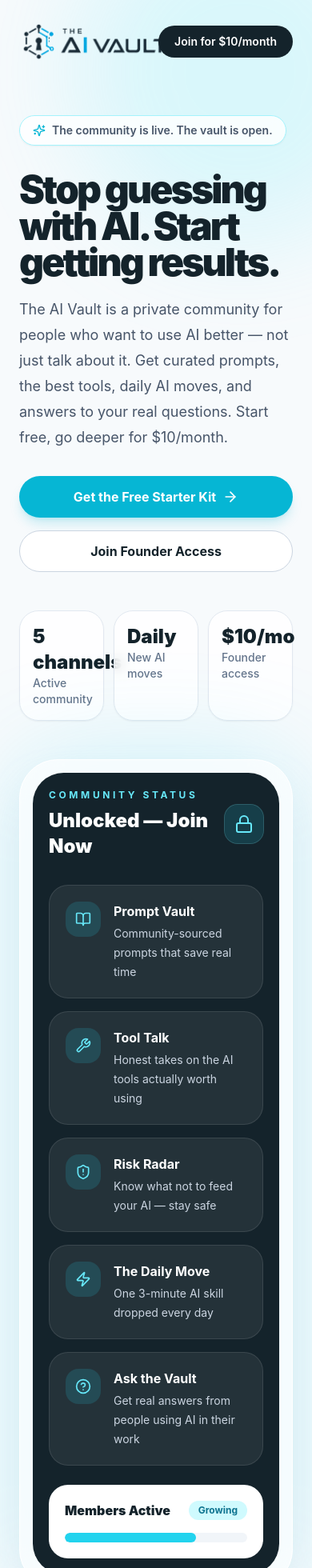
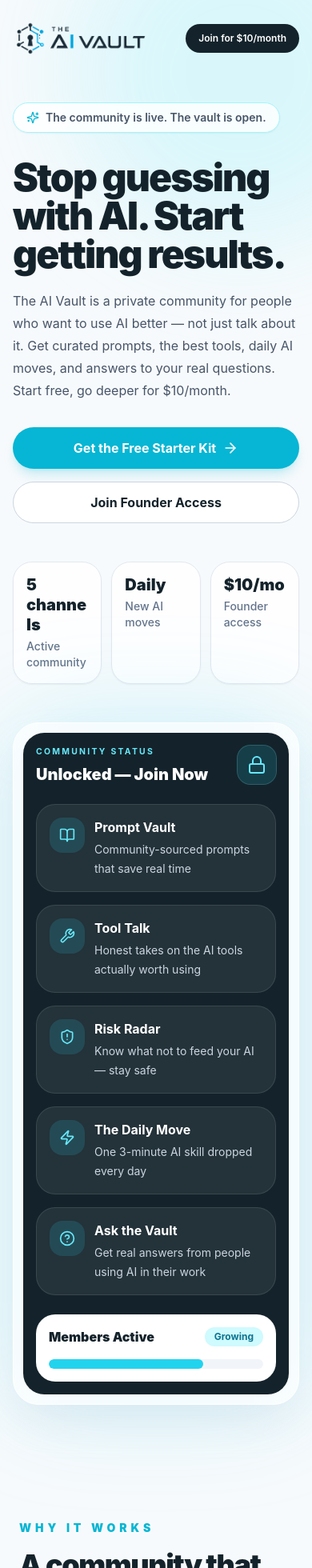
Before and after one commit to keltysage01/aivault, a Next.js app: page / in a window 390 px wide. Shown: the top 1960 px of the page at 80% size. Built offline with nearby package versions, Linux system fonts and the light colour scheme.

Commit message:
Polish mobile landing layout

```diff
--- a/components/footer.tsx
+++ b/components/footer.tsx
@@ -1,13 +1,13 @@
 export function Footer() {
   return (
-    <footer className="relative z-10 mx-auto flex max-w-7xl flex-col gap-5 px-6 py-10 text-sm text-slate-500 md:flex-row md:items-center md:justify-between lg:px-10">
-      <div className="flex items-center gap-3">
+    <footer className="relative z-10 mx-auto flex max-w-7xl flex-col gap-5 px-4 py-10 text-center text-sm text-slate-500 sm:px-6 md:flex-row md:items-center md:justify-between md:text-left lg:px-10">
+      <div className="flex flex-col items-center gap-3 sm:flex-row md:items-center">
         <img
           src="/the-ai-vault-logo.png"
           alt="The AI Vault"
           className="h-12 w-auto max-w-[180px] object-contain"
         />
-        <div>
+        <div className="max-w-xs">
           <p>The private community for people who use AI to get real work done.</p>
         </div>
       </div>
--- a/components/header.tsx
+++ b/components/header.tsx
@@ -12,7 +12,7 @@
 
 export function Header() {
   return (
-    <header className="relative z-10 mx-auto flex max-w-7xl items-center justify-between gap-5 px-6 py-6 lg:px-10">
+    <header className="relative z-10 mx-auto flex max-w-7xl items-center justify-between gap-3 px-4 py-6 sm:gap-5 sm:px-6 lg:px-10">
       <a
         href="#top"
         className="flex min-w-0 items-center"
@@ -21,7 +21,7 @@
         <img
           src="/the-ai-vault-logo.png"
           alt="The AI Vault"
-          className="h-14 w-auto max-w-[190px] object-contain sm:h-16 sm:max-w-[230px]"
+          className="h-12 w-auto max-w-[140px] object-contain min-[360px]:max-w-[170px] sm:h-16 sm:max-w-[230px]"
         />
       </a>
 
@@ -33,7 +33,7 @@
         ))}
       </nav>
 
-      <Button asChild className="rounded-full px-5 text-white">
+      <Button asChild className="h-9 rounded-full px-3 text-xs text-white min-[360px]:px-4 sm:h-10 sm:px-5 sm:text-sm">
         <a href={founderCheckoutUrl} target="_blank" rel="noreferrer">
           Join for $10/month
         </a>
--- a/components/hero.tsx
+++ b/components/hero.tsx
@@ -19,7 +19,7 @@
   return (
     <section
       id="top"
-      className="mx-auto grid max-w-7xl items-center gap-12 px-6 pb-20 pt-10 lg:grid-cols-[1.05fr_0.95fr] lg:px-10 lg:pt-20"
+      className="mx-auto grid max-w-7xl items-center gap-12 px-4 pb-20 pt-8 sm:px-6 lg:grid-cols-[1.05fr_0.95fr] lg:px-10 lg:pt-20"
     >
       <motion.div
         initial={{ opacity: 0, y: 24 }}
@@ -27,16 +27,16 @@
         transition={{ duration: 0.7 }}
         className="space-y-8"
       >
-        <div className="inline-flex items-center gap-2 rounded-full border border-cyan-200 bg-white/80 px-4 py-2 text-sm font-semibold text-slate-600 shadow-sm backdrop-blur">
-          <Sparkles className="h-4 w-4 text-cyan-500" />
-          The community is live. The vault is open.
+        <div className="inline-flex max-w-full items-center gap-2 rounded-full border border-cyan-200 bg-white/80 px-4 py-2 text-sm font-semibold leading-5 text-slate-600 shadow-sm backdrop-blur">
+          <Sparkles className="h-4 w-4 shrink-0 text-cyan-500" />
+          <span>The community is live. The vault is open.</span>
         </div>
 
         <div className="space-y-5">
-          <h1 className="max-w-3xl text-5xl font-black leading-[0.95] tracking-[-0.06em] text-vault-slate md:text-7xl">
+          <h1 className="max-w-3xl text-[2.75rem] font-black leading-[0.98] tracking-[-0.04em] text-vault-slate min-[390px]:text-5xl md:text-7xl md:leading-[0.95] md:tracking-[-0.06em]">
             Stop guessing with AI. Start getting results.
           </h1>
-          <p className="max-w-2xl text-lg leading-8 text-slate-600 md:text-xl">
+          <p className="max-w-2xl text-base leading-7 text-slate-600 sm:text-lg sm:leading-8 md:text-xl">
             The AI Vault is a private community for people who want to use AI
             better — not just talk about it. Get curated prompts, the best
             tools, daily AI moves, and answers to your real questions. Start
@@ -48,7 +48,7 @@
           <Button
             asChild
             size="lg"
-            className="rounded-full bg-cyan-500 font-bold text-white shadow-lg shadow-cyan-500/20 hover:bg-cyan-400"
+            className="w-full rounded-full bg-cyan-500 px-5 font-bold text-white shadow-lg shadow-cyan-500/20 hover:bg-cyan-400 sm:w-auto sm:px-7"
           >
             <a href={starterKitUrl} target="_blank" rel="noreferrer">
               Get the Free Starter Kit <ArrowRight className="h-5 w-5" />
@@ -58,7 +58,7 @@
             asChild
             variant="outline"
             size="lg"
-            className="rounded-full font-bold"
+            className="w-full rounded-full px-5 font-bold sm:w-auto sm:px-7"
           >
             <a href={founderCheckoutUrl} target="_blank" rel="noreferrer">
               Join Founder Access
@@ -66,14 +66,18 @@
           </Button>
         </div>
 
-        <div className="grid max-w-xl grid-cols-3 gap-3 pt-4 sm:gap-4">
+        <div className="grid max-w-xl grid-cols-1 gap-3 pt-4 min-[380px]:grid-cols-3 sm:gap-4">
           {stats.map(([stat, label]) => (
             <div
               key={stat}
-              className="rounded-3xl border border-slate-200 bg-white/80 p-4 shadow-sm backdrop-blur"
+              className="min-w-0 rounded-3xl border border-slate-200 bg-white/80 p-4 text-center shadow-sm backdrop-blur min-[380px]:text-left"
             >
-              <p className="text-2xl font-black text-vault-slate">{stat}</p>
-              <p className="text-sm font-medium text-slate-500">{label}</p>
+              <p className="break-words text-xl font-black leading-tight text-vault-slate sm:text-2xl">
+                {stat}
+              </p>
+              <p className="mt-1 text-sm font-medium leading-5 text-slate-500">
+                {label}
+              </p>
             </div>
           ))}
         </div>
--- a/components/vault-dashboard-preview.tsx
+++ b/components/vault-dashboard-preview.tsx
@@ -52,14 +52,16 @@
       className="relative"
     >
       <div className="absolute inset-0 rounded-[3rem] bg-cyan-400/20 blur-3xl" />
-      <div className="relative rounded-[3rem] border border-white bg-white/70 p-4 shadow-2xl shadow-slate-300/40 backdrop-blur-xl sm:p-5">
-        <div className="rounded-[2.4rem] bg-vault-slate p-5 text-white sm:p-6">
-          <div className="mb-8 flex items-center justify-between gap-5">
-            <div>
-              <p className="text-xs font-bold uppercase tracking-[0.3em] text-cyan-300">
+      <div className="relative rounded-[2rem] border border-white bg-white/70 p-3 shadow-2xl shadow-slate-300/40 backdrop-blur-xl sm:rounded-[3rem] sm:p-5">
+        <div className="rounded-[1.65rem] bg-vault-slate p-4 text-white sm:rounded-[2.4rem] sm:p-6">
+          <div className="mb-6 flex items-center justify-between gap-4 sm:mb-8 sm:gap-5">
+            <div className="min-w-0">
+              <p className="text-[0.65rem] font-bold uppercase tracking-[0.22em] text-cyan-300 sm:text-xs sm:tracking-[0.3em]">
                 Community Status
               </p>
-              <h2 className="mt-2 text-2xl font-black">Unlocked — Join Now</h2>
+              <h2 className="mt-2 text-xl font-black leading-tight sm:text-2xl">
+                Unlocked — Join Now
+              </h2>
             </div>
             <div className="flex h-12 w-12 shrink-0 items-center justify-center rounded-2xl bg-cyan-400/15 ring-1 ring-cyan-300/30">
               <Lock className="h-6 w-6 text-cyan-300" />
@@ -70,13 +72,13 @@
             {vaultItems.map(({ icon: Icon, title, description }) => (
               <div
                 key={title}
-                className="rounded-3xl border border-white/10 bg-white/[0.07] p-5"
+                className="rounded-3xl border border-white/10 bg-white/[0.07] p-4 sm:p-5"
               >
-                  <div className="flex gap-4">
-                    <div className="flex h-11 w-11 shrink-0 items-center justify-center rounded-2xl bg-cyan-400/15">
-                      <Icon className="h-5 w-5 text-cyan-300" />
-                    </div>
-                  <div>
+                <div className="flex gap-3 sm:gap-4">
+                  <div className="flex h-11 w-11 shrink-0 items-center justify-center rounded-2xl bg-cyan-400/15">
+                    <Icon className="h-5 w-5 text-cyan-300" />
+                  </div>
+                  <div className="min-w-0">
                     <h3 className="font-bold text-white">{title}</h3>
                     <p className="mt-1 text-sm leading-6 text-slate-300">
                       {description}
@@ -87,9 +89,9 @@
             ))}
           </div>
 
-          <div className="mt-6 rounded-3xl bg-white p-5 text-vault-slate">
-            <div className="mb-4 flex items-center justify-between">
-              <p className="font-black">Members Active</p>
+          <div className="mt-6 rounded-3xl bg-white p-4 text-vault-slate sm:p-5">
+            <div className="mb-4 flex items-center justify-between gap-3">
+              <p className="font-black leading-tight">Members Active</p>
               <p className="rounded-full bg-cyan-100 px-3 py-1 text-xs font-bold text-cyan-700">
                 Growing
               </p>
```
Also changed, not shown: components/waitlist-section.tsx (+13 -13 lines).
